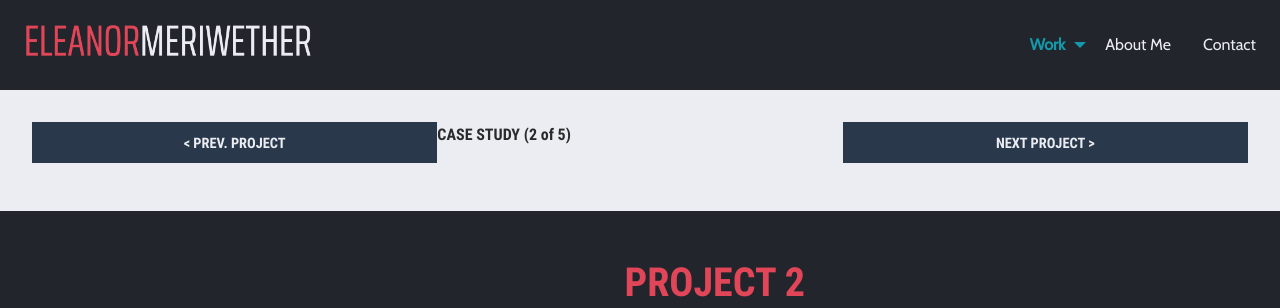
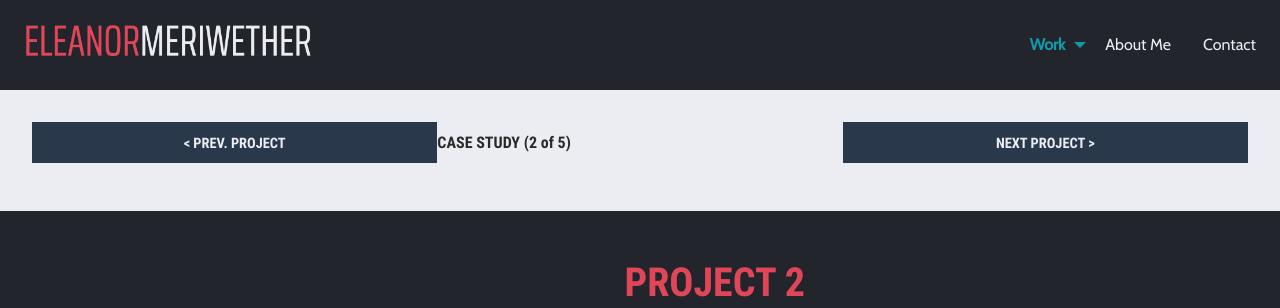
Before and after one commit to emeriwether/emeriwether.github.io, a Jekyll site: the page built from project.html, in a window 1280 px wide. Shown: the top 308 px of the page. Built offline with Jekyll 4.4.1, drawn with Linux system fonts in a browser that asks for light colours.

Commit message:
ct prev comm

```diff
--- a/project.html
+++ b/project.html
@@ -7,7 +7,7 @@ description: "Details about a UX project that I did to improve the case studies
 css: /css2/project.css
 ---
 
-<nav class="grid-x align-center projectNav">
+<nav class="grid-x align-center align-middle projectNav">
     <a class="small-4 cell button" href="/projectA.html">&lt; PREV. PROJECT</a>
     <p class="small-4 cell">CASE STUDY (2 of 5)</p>
     <a class="small-4 cell button" href="/projectC.html">NEXT PROJECT &gt;</a>
```
